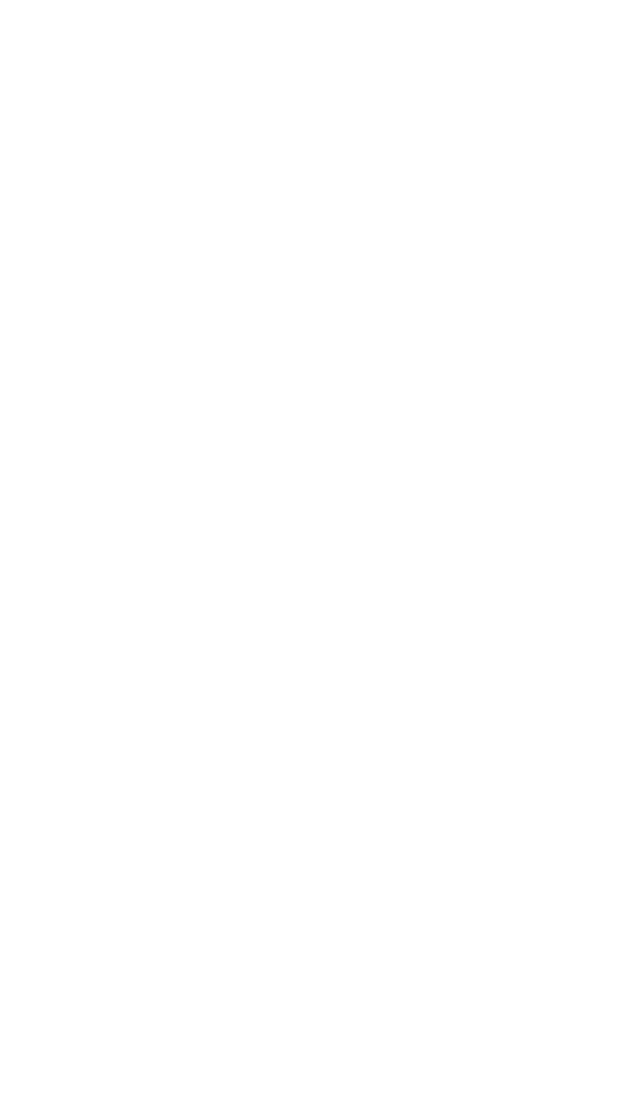
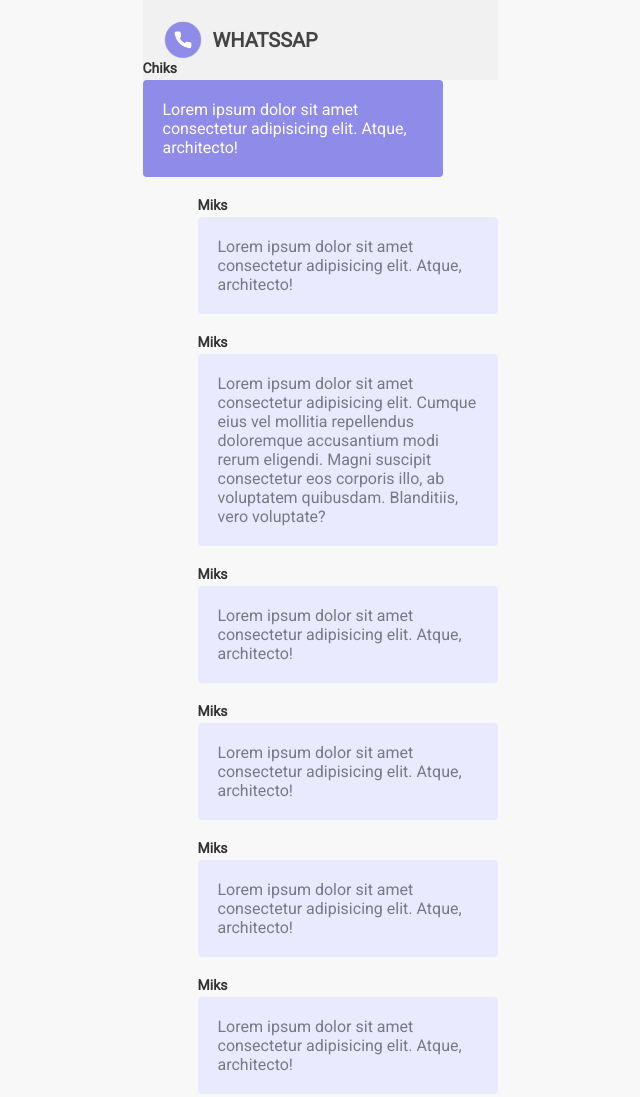
Before and after one commit to Chirag018/Whatssapp, a website: page index.html in a window 1280 px wide. Shown: the top 1097 px of the page, without its empty margins (320-960 px from the left). Before the commit the page ends 800 px from the top, so only its background shows below. Drawn offline with Linux system fonts and the light colour scheme.

Commit message:
frontend part done

```diff
--- a/index.html
+++ b/index.html
@@ -1,13 +1,61 @@
 <!DOCTYPE html>
 <html lang="en">
+
 <head>
     <meta charset="UTF-8">
     <!-- <meta http-equiv="X-UA-Compatible" content="IE=edge"> -->
     <meta name="viewport" content="width=device-width, initial-scale=1.0">
     <title>whatssApp</title>
-    <link rel="stylesheet" href="/public/style.css">
+    <link rel="stylesheet" href="/style.css">
 </head>
+
 <body>
-    <script src="/public/client.js"></script>
+    <section class="chat_session">
+        <div class="brand">
+            <img height="40" src="/whatt.png" alt="">
+            <h1>whatssAp</h1>
+        </div>
+        <div class="message_area">
+            <div class="incoming message">
+                <h4>Chiks</h4>
+                <p>Lorem ipsum dolor sit amet consectetur adipisicing elit. Atque, architecto!</p>
+            </div>
+            <div class="outgoing message">
+                <h4>Miks</h4>
+                <p>Lorem ipsum dolor sit amet consectetur adipisicing elit. Atque, architecto!</p>
+            </div>
+            <div class="outgoing message">
+                <h4>Miks</h4>
+                <p>Lorem ipsum dolor sit amet consectetur adipisicing elit. Cumque eius vel mollitia repellendus
+                    doloremque accusantium modi rerum eligendi. Magni suscipit consectetur eos corporis illo, ab
+                    voluptatem quibusdam. Blanditiis, vero voluptate?</p>
+            </div>
+            <div class="outgoing message">
+                <h4>Miks</h4>
+                <p>Lorem ipsum dolor sit amet consectetur adipisicing elit. Atque, architecto!</p>
+            </div>
+            <div class="outgoing message">
+                <h4>Miks</h4>
+                <p>Lorem ipsum dolor sit amet consectetur adipisicing elit. Atque, architecto!</p>
+            </div>
+            <div class="outgoing message">
+                <h4>Miks</h4>
+                <p>Lorem ipsum dolor sit amet consectetur adipisicing elit. Atque, architecto!</p>
+            </div>
+            <div class="outgoing message">
+                <h4>Miks</h4>
+                <p>Lorem ipsum dolor sit amet consectetur adipisicing elit. Atque, architecto!</p>
+            </div>
+            <div class="outgoing message">
+                <h4>Miks</h4>
+                <p>Lorem ipsum dolor sit amet consectetur adipisicing elit. Atque, architecto!</p>
+            </div>
+        </div>
+        <div>
+            <textarea id="textarea" cols="30" rows="1" placeholder="Write a message..."></textarea>
+        </div>
+    </section>
+    <script src="/client.js"></script>
 </body>
+
 </html>
--- a/package.json
+++ b/package.json
@@ -4,7 +4,7 @@
   "description": "",
   "main": "index.js",
   "scripts": {
-    "test": "echo \"Error: no test specified\" && exit 1"
+    "dev": "nodemon server"
   },
   "keywords": [],
   "author": "",
--- a/public/style.css
+++ b/public/style.css
@@ -0,0 +1,73 @@
+@import url('https://fonts.googleapis.com/css2?family=Roboto&display=swap');
+* {
+    padding: 0;
+    margin: 0;
+    box-sizing: border-box;
+}
+
+body {
+    display: flex;
+    align-items: center;
+    justify-content: center;
+    min-height: 100vh;
+    background: #F8F8F8;
+    font-family: 'Roboto', sans-serif;
+}
+section.chat__section {
+    width: 800px;
+    max-width: 90%;
+    background: #fff;
+    box-shadow: 0 10px 15px -3px rgba(0, 0, 0, 0.1), 0 4px 6px -2px rgba(0, 0, 0, 0.05);
+}
+.brand {
+    padding: 20px;
+    background: #f1f1f1;
+    display: flex;
+    align-items: center;
+}
+.brand h1 {
+    text-transform: uppercase;
+    font-size: 20px;
+    color: #444;
+    margin-left: 10px;
+}
+.message__area{
+    height: 500px;
+    padding: 16px;
+    display: flex;
+    flex-direction: column;
+    overflow-y: auto;
+    padding-top: 40px;
+}
+textarea {
+    width: 100%;
+    border: none;
+    padding: 20px;
+    font-size: 16px;
+    outline: none;
+    background: #FBFBFB;
+}
+
+.message {
+    padding: 20px;
+    border-radius: 4px;
+    margin-bottom: 40px;
+    max-width: 300px;
+    position: relative;
+}
+.incoming {
+    background: #8F8BE8;
+    color: #fff;
+}
+.outgoing {
+    background: #e9eafd;
+    color: #787986;
+    margin-left: auto;
+}
+.message h4 {
+    position: absolute;
+    top: -20px;
+    left: 0;
+    color: #333;
+    font-size: 14px;
+}
```
Also changed, not shown: server.js (added, +16 -0 lines), public/whatt.png (added).
